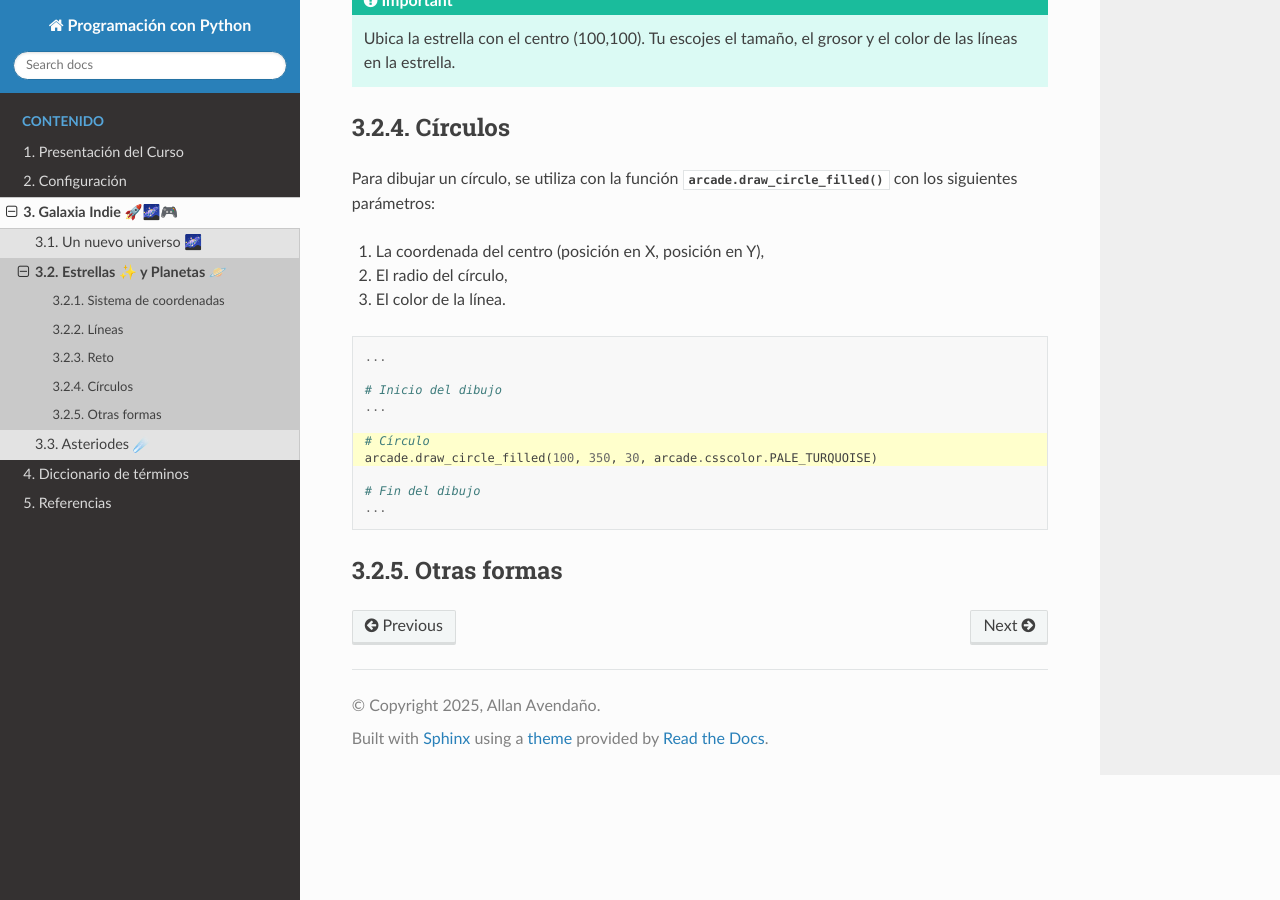
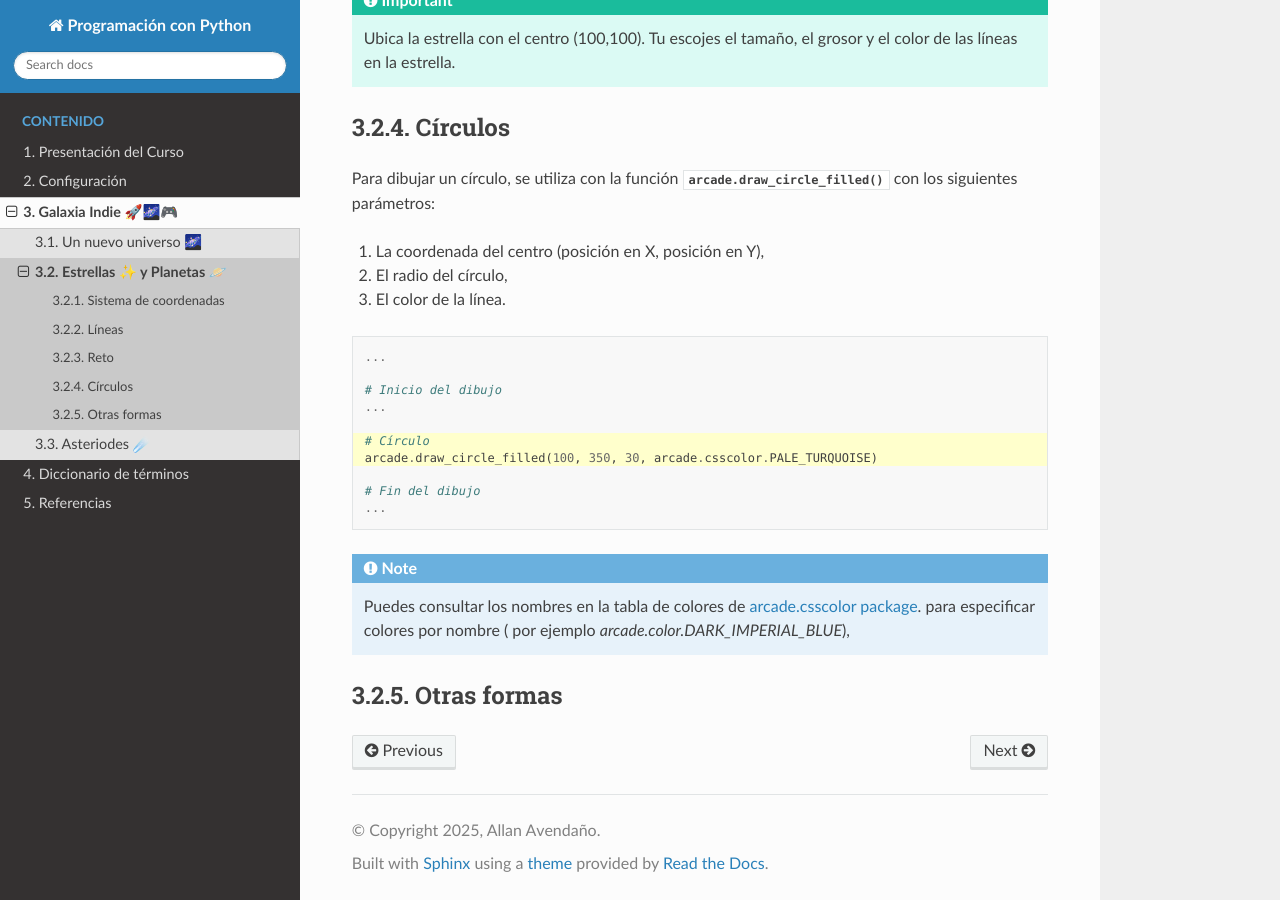
Before and after one commit to aavendan/programacion-python, a Sphinx documentation site: the page built from docs/source/sesiones/sesion02.rst, in a window 1280 px wide and 900 px high, scrolled down 1879 px. Built offline with Sphinx 7.4.7 and the Read the Docs theme 3.1.0, drawn with Linux system fonts in a browser that asks for light colours.

Commit message:
color documentation reference

```diff
--- a/docs/source/sesiones/sesion01.rst
+++ b/docs/source/sesiones/sesion01.rst
@@ -202,6 +202,6 @@ cuándo terminas de dibujar (:py:func:`arcade.finish_render()`).
 
     Puedes consultar los nombres en la
     tabla de colores de
-    `ColorPicker <https://www.webfx.com/web-design/color-picker/color-chart/>`_.
+    `arcade.color package <https://api.arcade.academy/en/latest/api_docs/arcade.color.html/>`_.
     para especificar colores por nombre ( por
     ejemplo `arcade.color.DARK_IMPERIAL_BLUE`),
--- a/docs/source/sesiones/sesion02.rst
+++ b/docs/source/sesiones/sesion02.rst
@@ -104,5 +104,13 @@ Para dibujar un círculo, se utiliza con la función
     # Fin del dibujo
     ...
 
+.. note::
+
+    Puedes consultar los nombres en la
+    tabla de colores de
+    `arcade.csscolor package <https://api.arcade.academy/en/latest/api_docs/arcade.csscolor.html>`_.
+    para especificar colores por nombre ( por
+    ejemplo `arcade.color.DARK_IMPERIAL_BLUE`),
+
 Otras formas
 ------------------
```
